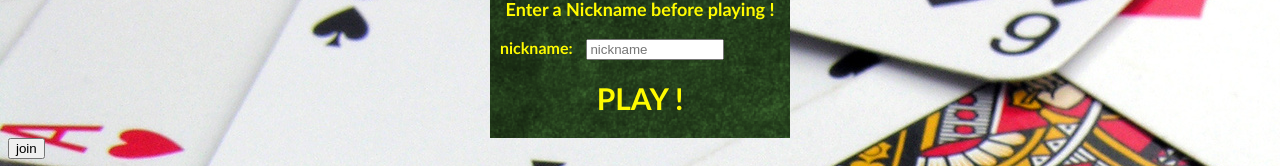
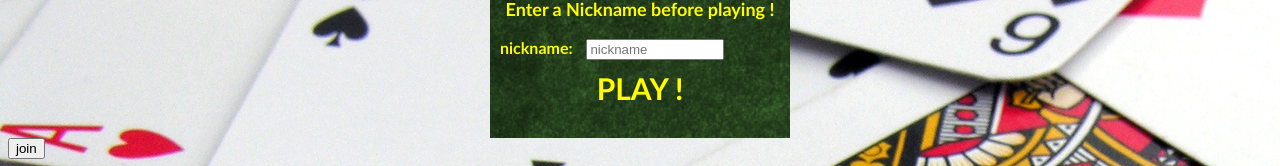
Before and after one commit to neuracr/cardWar, an Angular app in the folder cardWar/: page /menu in a window 1280 px wide. Shown: the part 182-348 px from the top of the page. Built offline with nearby package versions, Linux system fonts and the light colour scheme.

Commit message:
déplacement du bouton play dans le component menu à la place du component page-menu

```diff
--- a/cardWar/src/app/menu-page/menu-page.component.html
+++ b/cardWar/src/app/menu-page/menu-page.component.html
@@ -4,8 +4,5 @@
   <div id="content">
     <app-menu></app-menu>
   </div>
-  <nav>
-    <a routerLink="/game">PLAY !</a>
-  </nav>
 </div>
 <app-player></app-player>
--- a/cardWar/src/app/menu/menu.component.css
+++ b/cardWar/src/app/menu/menu.component.css
@@ -19,3 +19,22 @@ h2 {
 input{
     width: 130px;
 }
+
+a{
+    color: rgb(255, 251, 0);
+    font-size: 30px;
+    font-weight:bold;
+    padding: 10px;
+
+    text-decoration:none;
+}
+
+a:hover {
+    text-shadow: rgb(199, 196, 14) 1px 1px, rgb(199, 196, 14) -1px 1px, rgb(199, 196, 14) -1px -1px, rgb(199, 196, 14) 1px -1px;
+}
+
+nav {
+    text-align: center;
+    font-family: calibri;
+    margin-bottom:10px;
+}
--- a/cardWar/src/app/menu/menu.component.html
+++ b/cardWar/src/app/menu/menu.component.html
@@ -6,4 +6,7 @@
     <!--<button class="validate"
           (click)="mainService.setPlayerUsername(player.username)">ok</button>-->
   </label>
+  <nav>
+    <a routerLink="/game">PLAY !</a>
+  </nav>
 </div>
--- a/cardWar/src/app/menu/menu.component.ts
+++ b/cardWar/src/app/menu/menu.component.ts
@@ -16,6 +16,11 @@ export class MenuComponent implements OnInit {
   getPlayer(): void {
     this.player = this.mainService.getPlayer();
   }
+
+  startGame(): void{
+    this.mainService.startGame();
+  }
+
   ngOnInit() {
     this.getPlayer();
   }
```
